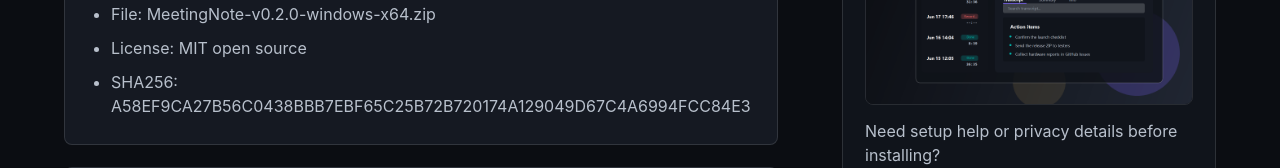
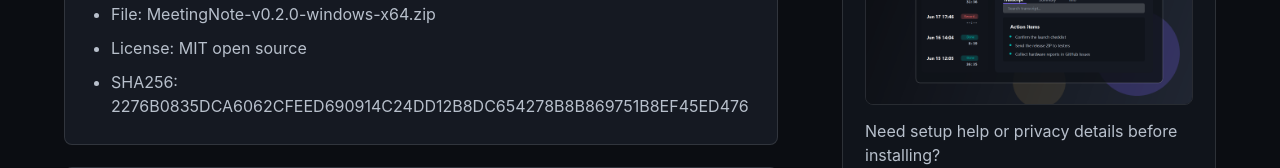
Before and after one commit to ainishanov/meeting-note, a plain HTML site: page site/download/index.html in a window 1280 px wide. Shown: the part 901-1069 px from the top of the page. Drawn offline with Linux system fonts and the light colour scheme.

Commit message:
fix: publish v0.2.0 download checksum

```diff
--- a/site/download/index.html
+++ b/site/download/index.html
@@ -74,7 +74,7 @@
                 <li>Version: 0.2.0</li>
                 <li>File: MeetingNote-v0.2.0-windows-x64.zip</li>
                 <li>License: MIT open source</li>
-                <li>SHA256: A58EF9CA27B56C0438BBB7EBF65C25B72B720174A129049D67C4A6994FCC84E3</li>
+                <li>SHA256: 2276B0835DCA6062CFEED690914C24DD12B8DC654278B8B869751B8EF45ED476</li>
               </ul>
             </article>
             <article class="content-card">
```
